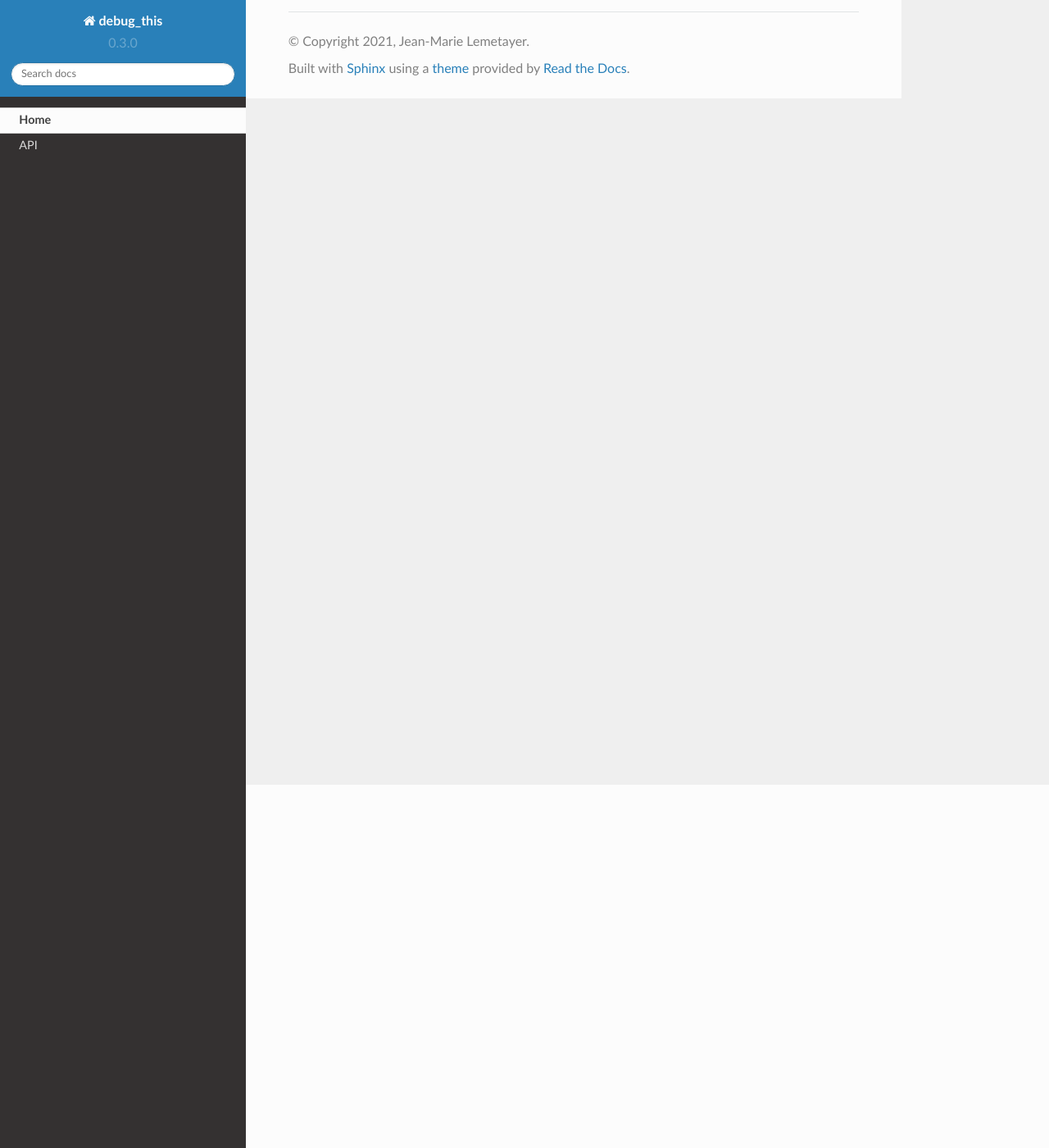
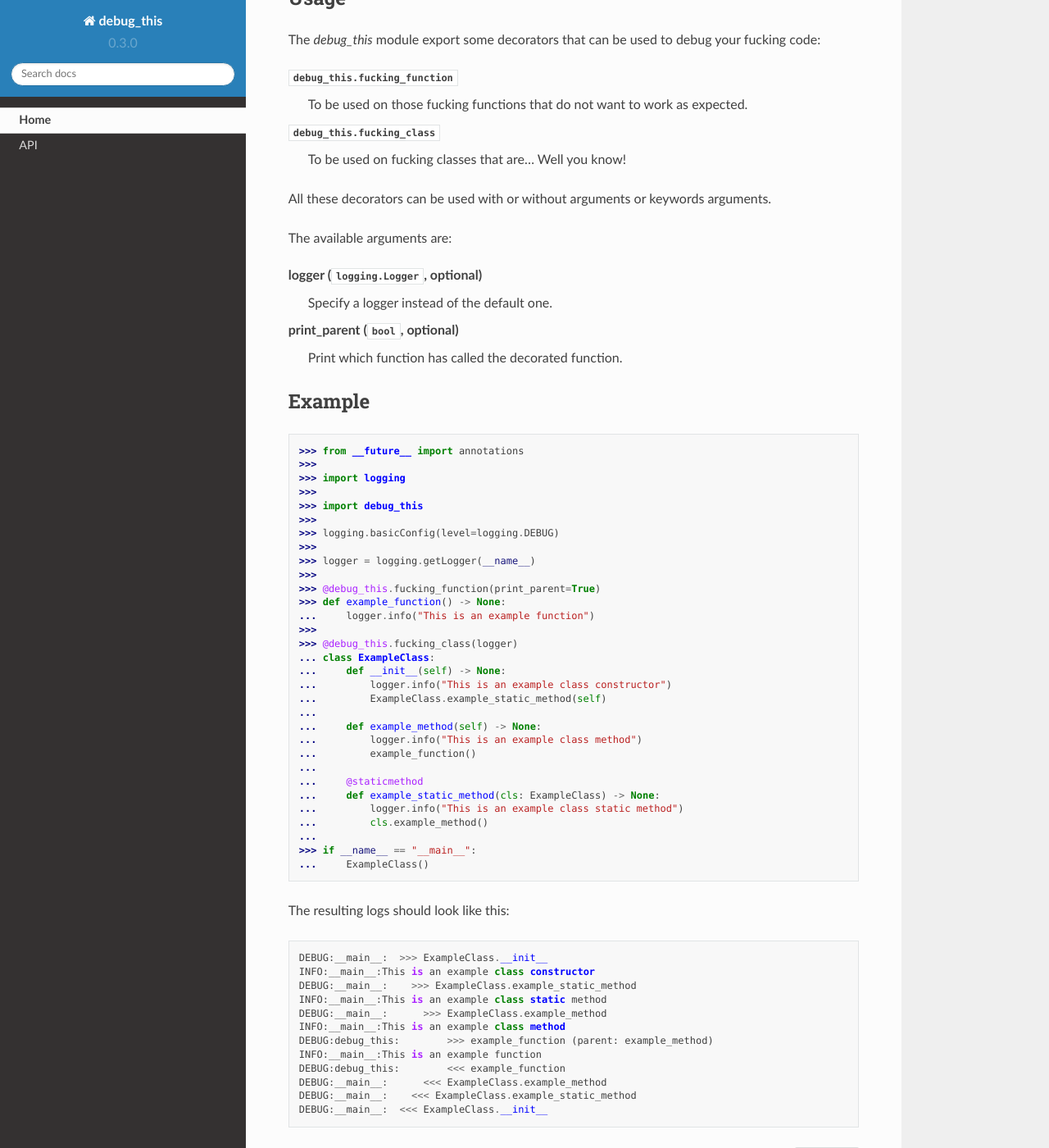
Before and after one commit to jmlemetayer/python-debug-this, a Sphinx documentation site: the page built from docs/index.rst, in a window 1280 px wide and 1400 px high, scrolled down 443 px. Shown: the whole window at 82% size. Built offline with Sphinx 7.4.7 and the Read the Docs theme 2.0.0, drawn with Linux system fonts in a browser that asks for light colours; some of the changed text lies outside the part shown.

Commit message:
update documentation

```diff
--- a/docs/index.rst
+++ b/docs/index.rst
@@ -14,10 +14,83 @@ Welcome to debug_this's documentation
 
 *Python debug logging helpers*
 
+Installation
+------------
+
+Using ``pip``::
+
+    pip install debug_this
+
+Usage
+-----
+
+The `debug_this` module export some decorators that can be used to debug your
+fucking code:
+
 :obj:`debug_this.fucking_function`
-    This decorator can be used to log the execution of an unfriendly function.
+    To be used on those fucking functions that do not want to work as expected.
 :obj:`debug_this.fucking_class`
-    This decorator can be used to log the execution of an unfriendly class.
+    To be used on fucking classes that are... Well you know!
+
+All these decorators can be used with or without arguments or keywords
+arguments.
+
+The available arguments are:
+
+logger (:obj:`logging.Logger`, optional)
+    Specify a logger instead of the default one.
+print_parent (:obj:`bool`, optional)
+    Print which function has called the decorated function.
+
+Example
+-------
+
+>>> from __future__ import annotations
+>>>
+>>> import logging
+>>>
+>>> import debug_this
+>>>
+>>> logging.basicConfig(level=logging.DEBUG)
+>>>
+>>> logger = logging.getLogger(__name__)
+>>>
+>>> @debug_this.fucking_function(print_parent=True)
+>>> def example_function() -> None:
+...     logger.info("This is an example function")
+>>>
+>>> @debug_this.fucking_class(logger)
+... class ExampleClass:
+...     def __init__(self) -> None:
+...         logger.info("This is an example class constructor")
+...         ExampleClass.example_static_method(self)
+...
+...     def example_method(self) -> None:
+...         logger.info("This is an example class method")
+...         example_function()
+...
+...     @staticmethod
+...     def example_static_method(cls: ExampleClass) -> None:
+...         logger.info("This is an example class static method")
+...         cls.example_method()
+...
+>>> if __name__ == "__main__":
+...     ExampleClass()
+
+The resulting logs should look like this::
+
+    DEBUG:__main__:  >>> ExampleClass.__init__
+    INFO:__main__:This is an example class constructor
+    DEBUG:__main__:    >>> ExampleClass.example_static_method
+    INFO:__main__:This is an example class static method
+    DEBUG:__main__:      >>> ExampleClass.example_method
+    INFO:__main__:This is an example class method
+    DEBUG:debug_this:        >>> example_function (parent: example_method)
+    INFO:__main__:This is an example function
+    DEBUG:debug_this:        <<< example_function
+    DEBUG:__main__:      <<< ExampleClass.example_method
+    DEBUG:__main__:    <<< ExampleClass.example_static_method
+    DEBUG:__main__:  <<< ExampleClass.__init__
 
 .. toctree::
    :hidden:
```
Also changed, not shown: README.md (+56 -35 lines).
